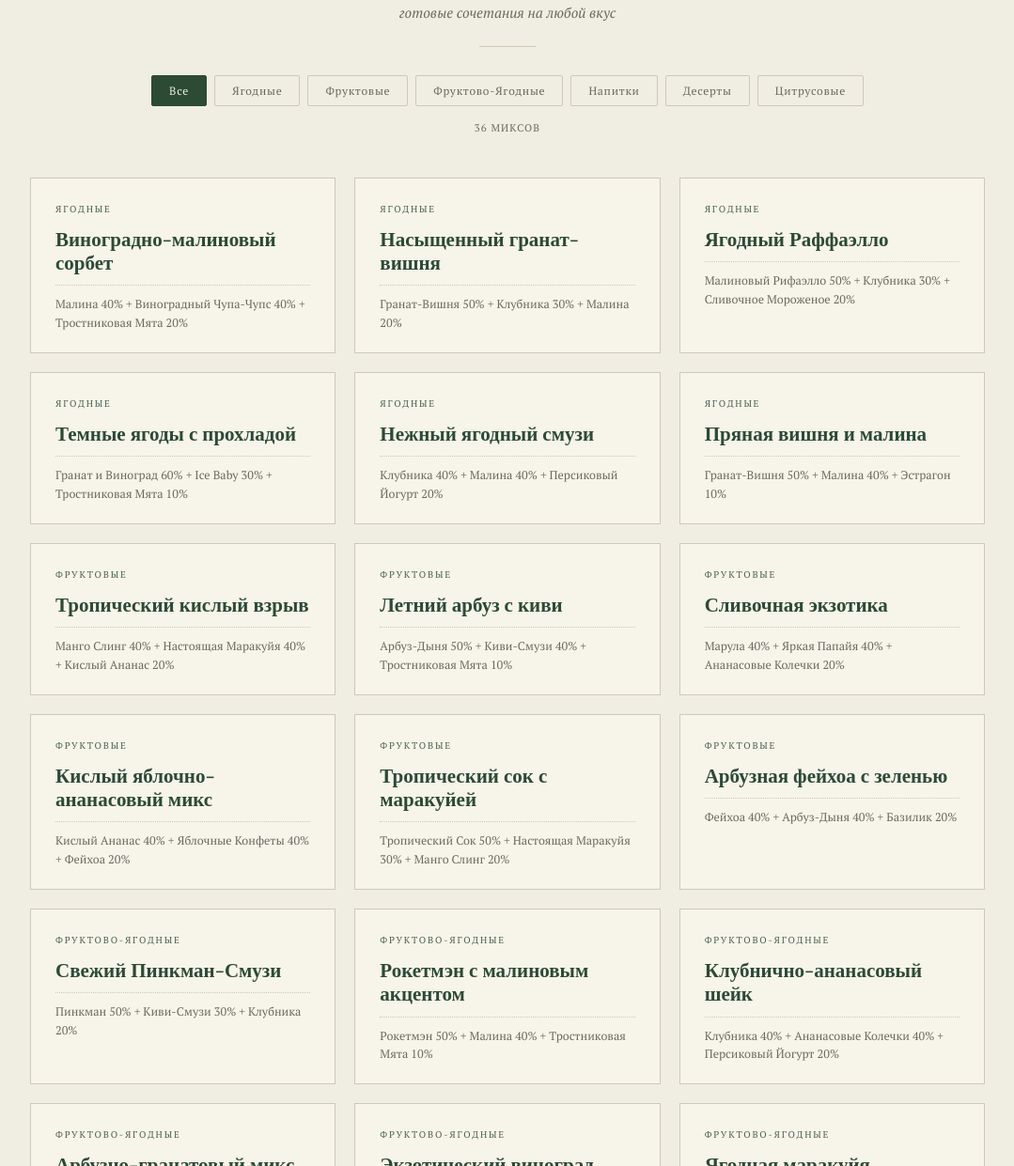
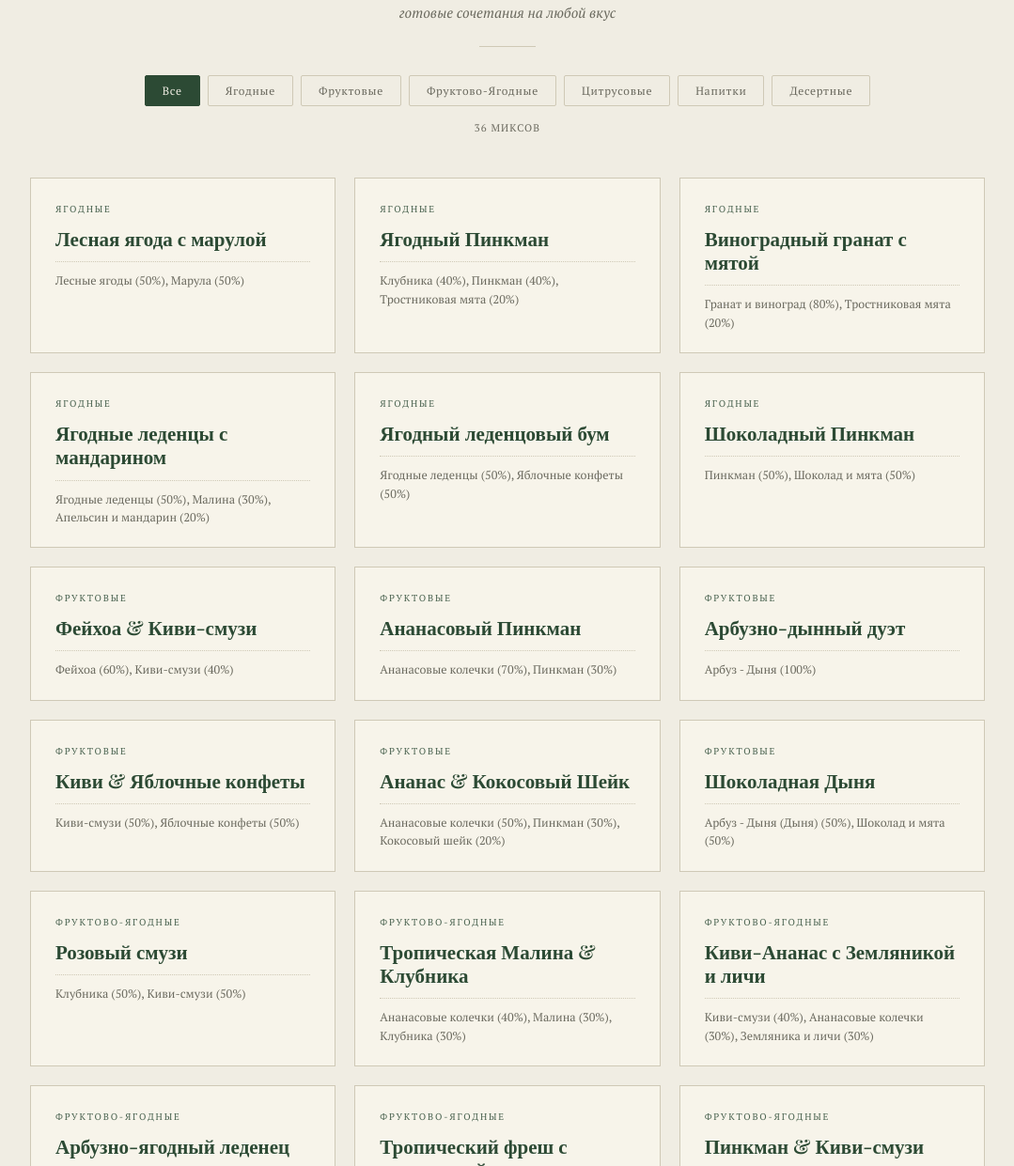
Before and after one commit to mirel-li/HOOKAH, a plain HTML site: page index.html in a window 1280 px wide. Shown: the part 273-1514 px from the top of the page at 94% size, without its empty margins (100-1179 px from the left). Drawn offline with nearby package versions, Linux system fonts and the light colour scheme.

Commit message:
Update index.html

```diff
--- a/index.html
+++ b/index.html
@@ -232,42 +232,42 @@
 
 <script>
 const mixes = [
-  { cat: "Ягодные",          name: "Виноградно-малиновый сорбет",     ingredients: "Малина 40% + Виноградный Чупа-Чупс 40% + Тростниковая Мята 20%" },
-  { cat: "Ягодные",          name: "Насыщенный гранат-вишня",         ingredients: "Гранат-Вишня 50% + Клубника 30% + Малина 20%" },
-  { cat: "Ягодные",          name: "Ягодный Раффаэлло",               ingredients: "Малиновый Рифаэлло 50% + Клубника 30% + Сливочное Мороженое 20%" },
-  { cat: "Ягодные",          name: "Темные ягоды с прохладой",        ingredients: "Гранат и Виноград 60% + Ice Baby 30% + Тростниковая Мята 10%" },
-  { cat: "Ягодные",          name: "Нежный ягодный смузи",            ingredients: "Клубника 40% + Малина 40% + Персиковый Йогурт 20%" },
-  { cat: "Ягодные",          name: "Пряная вишня и малина",           ingredients: "Гранат-Вишня 50% + Малина 40% + Эстрагон 10%" },
-  { cat: "Фруктовые",        name: "Тропический кислый взрыв",        ingredients: "Манго Слинг 40% + Настоящая Маракуйя 40% + Кислый Ананас 20%" },
-  { cat: "Фруктовые",        name: "Летний арбуз с киви",             ingredients: "Арбуз-Дыня 50% + Киви-Смузи 40% + Тростниковая Мята 10%" },
-  { cat: "Фруктовые",        name: "Сливочная экзотика",              ingredients: "Марула 40% + Яркая Папайя 40% + Ананасовые Колечки 20%" },
-  { cat: "Фруктовые",        name: "Кислый яблочно-ананасовый микс",  ingredients: "Кислый Ананас 40% + Яблочные Конфеты 40% + Фейхоа 20%" },
-  { cat: "Фруктовые",        name: "Тропический сок с маракуйей",     ingredients: "Тропический Сок 50% + Настоящая Маракуйя 30% + Манго Слинг 20%" },
-  { cat: "Фруктовые",        name: "Арбузная фейхоа с зеленью",       ingredients: "Фейхоа 40% + Арбуз-Дыня 40% + Базилик 20%" },
-  { cat: "Фруктово-Ягодные", name: "Свежий Пинкман-Смузи",            ingredients: "Пинкман 50% + Киви-Смузи 30% + Клубника 20%" },
-  { cat: "Фруктово-Ягодные", name: "Рокетмэн с малиновым акцентом",   ingredients: "Рокетмэн 50% + Малина 40% + Тростниковая Мята 10%" },
-  { cat: "Фруктово-Ягодные", name: "Клубнично-ананасовый шейк",       ingredients: "Клубника 40% + Ананасовые Колечки 40% + Персиковый Йогурт 20%" },
-  { cat: "Фруктово-Ягодные", name: "Арбузно-гранатовый микс",         ingredients: "Арбуз-Дыня 50% + Гранат-Вишня 30% + Малина 20%" },
-  { cat: "Фруктово-Ягодные", name: "Экзотический виноград",           ingredients: "Виноградный Чупа-Чупс 40% + Яркая Папайя 40% + Ice Baby 20%" },
-  { cat: "Фруктово-Ягодные", name: "Ягодная маракуйя",                ingredients: "Ice Baby 40% + Настоящая Маракуйя 30% + Клубника 30%" },
-  { cat: "Напитки",          name: "Цитрусовый Эрл Грей",             ingredients: "Чай Эрл Грей 60% + Апельсин и мандарин 30% + Крепкий Лимон-Лайм 10%" },
-  { cat: "Напитки",          name: "Домашний Тархун",                 ingredients: "Эстрагон 50% + Крепкий Лимон-Лайм 30% + Киви-Смузи 20%" },
-  { cat: "Напитки",          name: "Шот Лимончелло",                  ingredients: "Лимончелло 50% + Кактус-Лайм 30% + Тростниковая Мята 20%" },
-  { cat: "Напитки",          name: "Тропическая Сангрия",             ingredients: "Гранат и Виноград 40% + Тропический Сок 40% + Апельсин и мандарин 20%" },
-  { cat: "Напитки",          name: "Пряный базиликовый лимонад",      ingredients: "Крепкий Лимон-Лайм 40% + Базилик 30% + Арбуз-Дыня 30%" },
-  { cat: "Напитки",          name: "Ягодный чай с бергамотом",        ingredients: "Чай Эрл Грей 50% + Малина 40% + Тростниковая Мята 10%" },
-  { cat: "Десерты",          name: "Шоколадно-коричный спешл",        ingredients: "Булочка с корицей 40% + Шоколадное Печенье 40% + Сливочное Мороженое 20%" },
-  { cat: "Десерты",          name: "Кокосовый Раффаэлло",             ingredients: "Малиновый Рифаэлло 50% + Кокосовый Шейк 30% + Сливочное Мороженое 20%" },
-  { cat: "Десерты",          name: "Лимонно-вафельный пай",           ingredients: "Лимонные Вафли 50% + Сливочное Мороженое 30% + Булочка с корицей 20%" },
-  { cat: "Десерты",          name: "Шоколадный попкорн",              ingredients: "Какао и Маршмеллоу 40% + Оригинальный Попкорн 40% + Сливочное Мороженое 20%" },
-  { cat: "Десерты",          name: "Сливочно-кукурузный йогурт",      ingredients: "Персиковый Йогурт 60% + Сливочная Кукуруза 20% + Кокосовый Шейк 20%" },
-  { cat: "Десерты",          name: "Мятно-шоколадный десерт",         ingredients: "Шоколад и Мята 50% + Шоколадное Печенье 30% + Сливочное Мороженое 20%" },
-  { cat: "Цитрусовые",       name: "Цитрусовый фреш",                 ingredients: "Апельсин и мандарин 50% + Крепкий Лимон-Лайм 30% + Кактус-Лайм 20%" },
-  { cat: "Цитрусовые",       name: "Яркий Пинкман Цитрус",            ingredients: "Пинкман 50% + Апельсин и мандарин 30% + Крепкий Лимон-Лайм 20%" },
-  { cat: "Цитрусовые",       name: "Освежающий Кактус-Лайм",          ingredients: "Кактус-Лайм 50% + Лимончелло 30% + Тростниковая Мята 20%" },
-  { cat: "Цитрусовые",       name: "Лимонно-апельсиновый пирог",      ingredients: "Апельсин и мандарин 40% + Лимонные Вафли 40% + Сливочное Мороженое 20%" },
-  { cat: "Цитрусовые",       name: "Кислый Рокетмэн",                 ingredients: "Рокетмэн 50% + Крепкий Лимон-Лайм 30% + Кислый Ананас 20%" },
-  { cat: "Цитрусовые",       name: "Пряный Лимончелло",               ingredients: "Лимончелло 50% + Апельсин и мандарин 30% + Базилик 20%" },
+  { cat: "Ягодные",          name: "Лесная ягода с марулой",              ingredients: "Лесные ягоды (50%), Марула (50%)" },
+  { cat: "Ягодные",          name: "Ягодный Пинкман",                     ingredients: "Клубника (40%), Пинкман (40%), Тростниковая мята (20%)" },
+  { cat: "Ягодные",          name: "Виноградный гранат с мятой",          ingredients: "Гранат и виноград (80%), Тростниковая мята (20%)" },
+  { cat: "Ягодные",          name: "Ягодные леденцы с мандарином",        ingredients: "Ягодные леденцы (50%), Малина (30%), Апельсин и мандарин (20%)" },
+  { cat: "Ягодные",          name: "Ягодный леденцовый бум",              ingredients: "Ягодные леденцы (50%), Яблочные конфеты (50%)" },
+  { cat: "Ягодные",          name: "Шоколадный Пинкман",                  ingredients: "Пинкман (50%), Шоколад и мята (50%)" },
+  { cat: "Фруктовые",        name: "Фейхоа & Киви-смузи",                 ingredients: "Фейхоа (60%), Киви-смузи (40%)" },
+  { cat: "Фруктовые",        name: "Ананасовый Пинкман",                  ingredients: "Ананасовые колечки (70%), Пинкман (30%)" },
+  { cat: "Фруктовые",        name: "Арбузно-дынный дуэт",                 ingredients: "Арбуз - Дыня (100%)" },
+  { cat: "Фруктовые",        name: "Киви & Яблочные конфеты",             ingredients: "Киви-смузи (50%), Яблочные конфеты (50%)" },
+  { cat: "Фруктовые",        name: "Ананас & Кокосовый Шейк",             ingredients: "Ананасовые колечки (50%), Пинкман (30%), Кокосовый шейк (20%)" },
+  { cat: "Фруктовые",        name: "Шоколадная Дыня",                     ingredients: "Арбуз - Дыня (Дыня) (50%), Шоколад и мята (50%)" },
+  { cat: "Фруктово-Ягодные", name: "Розовый смузи",                       ingredients: "Клубника (50%), Киви-смузи (50%)" },
+  { cat: "Фруктово-Ягодные", name: "Тропическая Малина & Клубника",       ingredients: "Ананасовые колечки (40%), Малина (30%), Клубника (30%)" },
+  { cat: "Фруктово-Ягодные", name: "Киви-Ананас с Земляникой и личи",     ingredients: "Киви-смузи (40%), Ананасовые колечки (30%), Земляника и личи (30%)" },
+  { cat: "Фруктово-Ягодные", name: "Арбузно-ягодный леденец",             ingredients: "Гранат-вишня (40%), Арбуз - Дыня (Арбуз) (40%), Клубника (20%)" },
+  { cat: "Фруктово-Ягодные", name: "Тропический фреш с земляникой",       ingredients: "Тропический сок (30%), Кокосовый шейк (30%), Земляника и личи (30%), Лесные ягоды (10%)" },
+  { cat: "Фруктово-Ягодные", name: "Пинкман & Киви-смузи",                ingredients: "Пинкман (60%), Киви-смузи (30%), Тростниковая мята (10%)" },
+  { cat: "Цитрусовые",       name: "Шоколадный Мандарин",                 ingredients: "Апельсин и мандарин (50%), Шоколад и мята (50%)" },
+  { cat: "Цитрусовые",       name: "Пряный ананас с цитрусом",            ingredients: "Ананасовые колечки (60%), Лимон и лайм (20%), Эстрагон (20%)" },
+  { cat: "Цитрусовые",       name: "Грейпфрутово-ягодный смэш",           ingredients: "Земляника и личи (40%), Грейпфрут (30%), Малина (30%)" },
+  { cat: "Цитрусовые",       name: "Цитрусовый яблочный леденец",         ingredients: "Яблочные конфеты (40%), Киви-смузи (40%), Лимон и лайм (20%)" },
+  { cat: "Цитрусовые",       name: "Травяной лимонад с лаймом",           ingredients: "Киви-смузи (40%), Лимон и лайм (30%), Эстрагон (20%), Тростниковая мята (10%)" },
+  { cat: "Цитрусовые",       name: "Ежевично-цитрусовый бриз",            ingredients: "Лимон и лайм (50%), Арбуз - Дыня (Дыня) (30%), Ежевика (20%)" },
+  { cat: "Напитки",          name: "Тархунный лимонад с ананасом",        ingredients: "Кислый ананас (50%), Лимончелло (30%), Эстрагон (20%)" },
+  { cat: "Напитки",          name: "Ванильно-виноградная газировка",      ingredients: "Виноградный чупа-чупс (50%), Ванильная кола (30%), Тростниковая мята (20%)" },
+  { cat: "Напитки",          name: "Огуречно-тропический джин",           ingredients: "Тропический сок (50%), Огуречный джин (50%)" },
+  { cat: "Напитки",          name: "Ванильная Кола & Пинкман",            ingredients: "Ванильная кола (50%), Пинкман (50%)" },
+  { cat: "Напитки",          name: "Пряный цитрусовый чай",               ingredients: "Апельсин и мандарин (40%), Гранат и виноград (30%), Шоколад и мята (30%)" },
+  { cat: "Напитки",          name: "Грейпфрутовый Эрл Грей с малиной",    ingredients: "Грейпфрут (40%), Чай эрл грей (30%), Малина (30%)" },
+  { cat: "Десертные",        name: "Тропическое мороженое (Пина Колада)", ingredients: "Ананасовые колечки (40%), Кокосовый шейк (30%), Сливочное мороженое (30%)" },
+  { cat: "Десертные",        name: "Печенье с Пинкманом",                 ingredients: "Шоколадное печенье (50%), Пинкман (50%)" },
+  { cat: "Десертные",        name: "Лимонно-ананасовая выпечка",          ingredients: "Шоколадное печенье (40%), Лимон и лайм (40%), Ананасовые колечки (20%)" },
+  { cat: "Десертные",        name: "Шоколадно-мятная Дыня",               ingredients: "Шоколад и мята (50%), Арбуз - Дыня [Дыня] (50%)" },
+  { cat: "Десертные",        name: "Лимонные вафли с мороженым",          ingredients: "Лимонные вафли (40%), Сливочное мороженое (40%), Тростниковая мята (20%)" },
+  { cat: "Десертные",        name: "Персиковый йогурт с шоко-мятой",      ingredients: "Персиковый йогурт (50%), Шоколад и мята (30%), Сливочное мороженое (20%)" },
 ];
 
 const cats = ["all", ...new Set(mixes.map(m => m.cat))];
```
